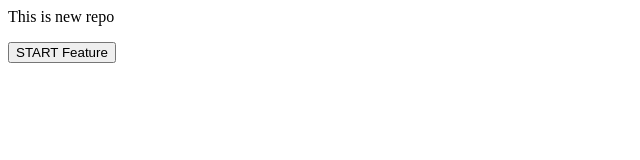
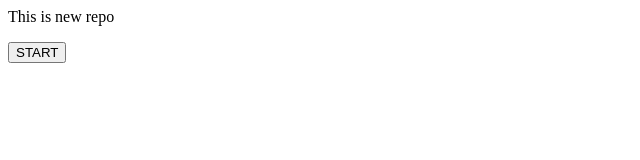
Before and after one commit to AshwiniKheersagar/LocalRepo-to-github, a plain HTML site: page index.html in a window 1280 px wide. Shown: the whole page, without its empty margins (0-640 px from the left). Drawn offline with Linux system fonts and the light colour scheme.

Commit message:
Start button added

```diff
--- a/index.html
+++ b/index.html
@@ -1,2 +1,2 @@
 <p>This is new repo</p>
-<button>START Feature</button>
+<button>START</button>
```
